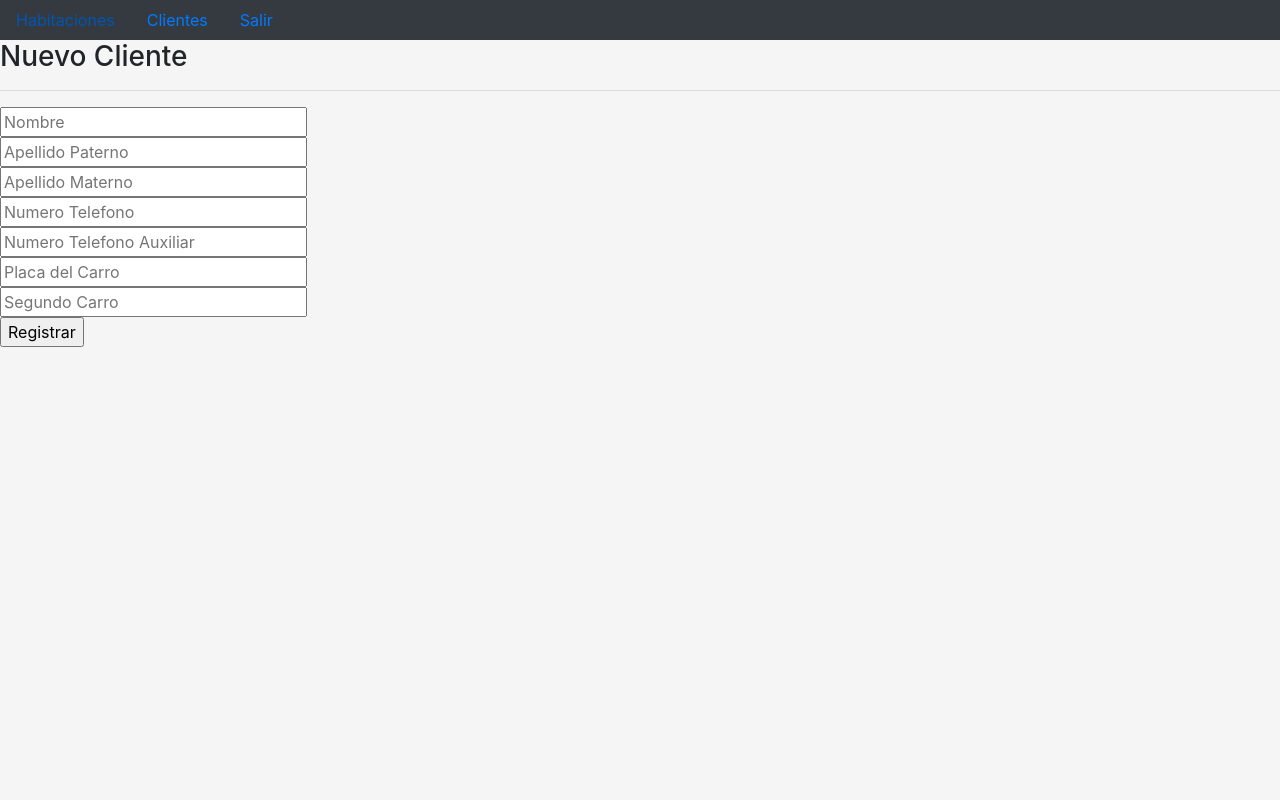
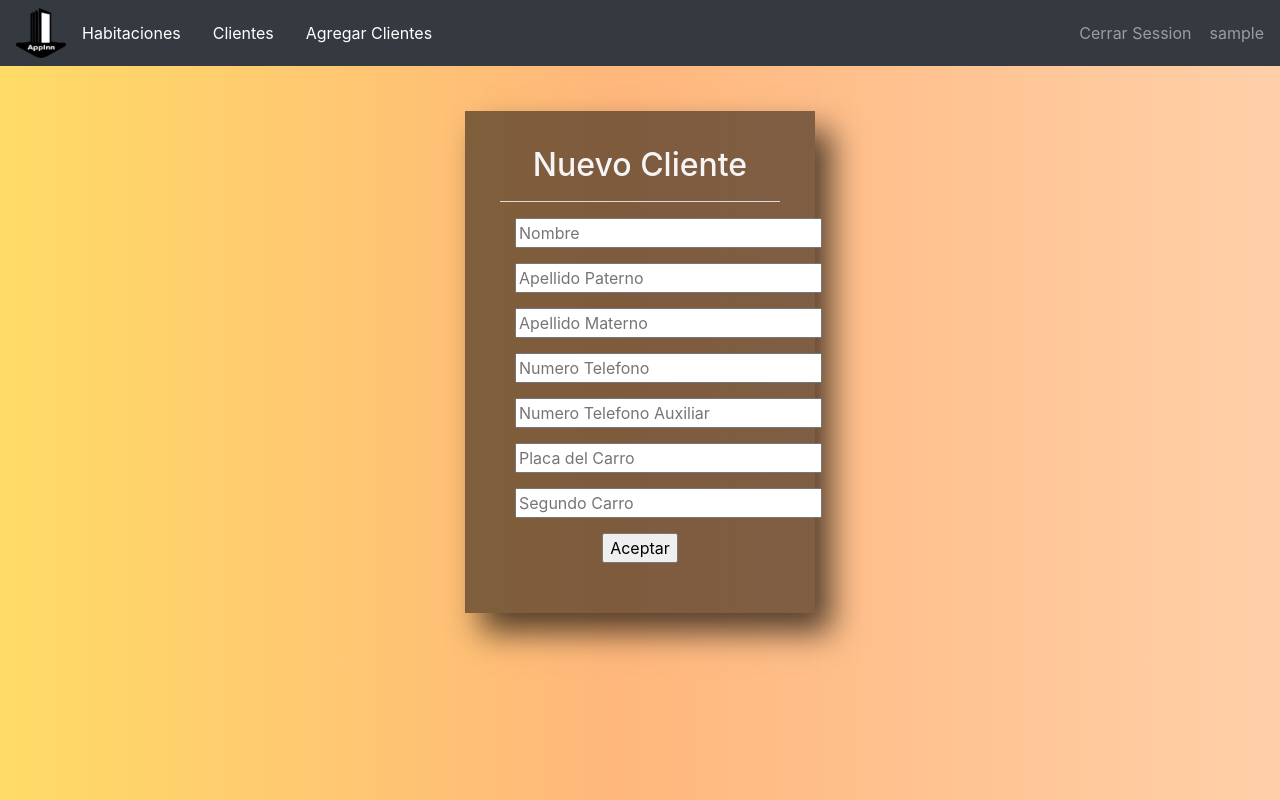
Before and after one commit to EssaulPR/ProyectoHotel, a Flask app: page /crearClt in a window 1280 px wide. Run offline with Flask 2, Linux system fonts and the light colour scheme; the visitor is signed in with stand-in values (Sample User, id 1); data comes from the database, SQL or seed files in the repository; some libraries are stand-ins or nearby versions.

Commit message:
Actualizacion v2

```diff
--- a/app/routes.py
+++ b/app/routes.py
@@ -64,3 +64,37 @@ def crearClt():
         db.session.commit()
         return redirect(url_for("client_UsR"))
     return render_template("crearClt.html", form=form)
+
+# Se crea una ruta para editar con metodo post
+@app.route("/crearClt/edit/<int:id>", methods=["POST"])
+@login_required
+def edit_crearClt(id):
+    clt = Cliente.query.filter_by(id=id).first()
+    if clt:
+        if current_user.id == clt.users_id:
+            pass
+            # Editar
+            form = CreacionClt()
+            if form.validate_on_submit():
+                clt.nameClt = form.nameClt.data
+                clt.apellidoPateClt = form.apellidoPateClt.data
+                clt.apellidoMateClt = form.apellidoMateClt.data
+                clt.phone = form.phone.data
+                clt.phone2 = form.phone2.data
+                clt.placaCarro = form.placaCarro.data
+                clt.placaCarro2 = form.placaCarro2.data
+                db.session.add(clt)
+                db.session.commit()
+                return redirect(url_for("client_UsR"))
+            form.nameClt.data = clt.nameClt
+            form.apellidoPateClt.data = clt.apellidoPateClt
+            form.apellidoMateClt.data = clt.apellidoMateClt
+            form.phone.data = clt.phone
+            form.phone2.data = clt.phone2
+            clt.placaCarro = form.placaCarro.data
+            return render_template("crearClt.html", form=form, edit=True)
+        else:
+            flash("No tienes permisos para borrar este contacto")
+    else:
+        flash("No existe")
+    return redirect(url_for("client_UsR"))
--- a/app/static/sass/_Login.scss
+++ b/app/static/sass/_Login.scss
@@ -6,17 +6,21 @@
   align-items: center;
 
 
-    background: rgba(255,219,102,1);
-    background: -moz-linear-gradient(left, rgba(255,219,102,1) 0%, rgba(255,160,82,0.76) 48%, rgba(255,160,82,0.5) 100%);
-    background: -webkit-gradient(left top, right top, color-stop(0%, rgba(255,219,102,1)), color-stop(48%, rgba(255,160,82,0.76)), color-stop(100%, rgba(255,160,82,0.5)));
-    background: -webkit-linear-gradient(left, rgba(255,219,102,1) 0%, rgba(255,160,82,0.76) 48%, rgba(255,160,82,0.5) 100%);
-    background: -o-linear-gradient(left, rgba(255,219,102,1) 0%, rgba(255,160,82,0.76) 48%, rgba(255,160,82,0.5) 100%);
-    background: -ms-linear-gradient(left, rgba(255,219,102,1) 0%, rgba(255,160,82,0.76) 48%, rgba(255,160,82,0.5) 100%);
-    background: linear-gradient(to right, rgba(255,219,102,1) 0%, rgba(255,160,82,0.76) 48%, rgba(255,160,82,0.5) 100%);
-    filter: progid:DXImageTransform.Microsoft.gradient( startColorstr='#ffdb66', endColorstr='#ffa052', GradientType=1 );
-
+    // background: rgba(255,219,102,1);
+    // background: -moz-linear-gradient(left, rgba(255,219,102,1) 0%, rgba(255,160,82,0.76) 48%, rgba(255,160,82,0.5) 100%);
+    // background: -webkit-gradient(left top, right top, color-stop(0%, rgba(255,219,102,1)), color-stop(48%, rgba(255,160,82,0.76)), color-stop(100%, rgba(255,160,82,0.5)));
+    // background: -webkit-linear-gradient(left, rgba(255,219,102,1) 0%, rgba(255,160,82,0.76) 48%, rgba(255,160,82,0.5) 100%);
+    // background: -o-linear-gradient(left, rgba(255,219,102,1) 0%, rgba(255,160,82,0.76) 48%, rgba(255,160,82,0.5) 100%);
+    // background: -ms-linear-gradient(left, rgba(255,219,102,1) 0%, rgba(255,160,82,0.76) 48%, rgba(255,160,82,0.5) 100%);
+    // background: linear-gradient(to right, rgba(255,219,102,1) 0%, rgba(255,160,82,0.76) 48%, rgba(255,160,82,0.5) 100%);
+    // filter: progid:DXImageTransform.Microsoft.gradient( startColorstr='#ffdb66', endColorstr='#ffa052', GradientType=1 );
+  img{
+    position: relative;
+    top: -240px;
+  }
 
   .card {
+    position: absolute;
     text-align: center;
     -webkit-box-shadow: 16px 19px 30px 0px rgba(0,0,0,0.67);
     -moz-box-shadow: 16px 19px 30px 0px rgba(0,0,0,0.67);
--- /dev/null
+++ b/app/static/sass/_clientes_usr.scss
@@ -0,0 +1,5 @@
+.cont-cltUsr{
+    h1{
+        text-align: center;
+    }
+}
--- /dev/null
+++ b/app/static/sass/_crearclt.scss
@@ -0,0 +1,27 @@
+.cont-crearCtl {
+  height: 74vh;
+  display: flex;
+  flex-direction: column;
+  justify-content: center;
+  align-items: center;
+
+  .borde{
+    text-align: center;
+    -webkit-box-shadow: 16px 19px 30px 0px rgba(0,0,0,0.67);
+    -moz-box-shadow: 16px 19px 30px 0px rgba(0,0,0,0.67);
+    box-shadow: 16px 19px 30px 0px rgba(0,0,0,0.67);
+
+    width: 350px;
+    padding: 35px;
+    background-color: rgba(0, 0, 0, 0.5) !important;
+  }
+  h2{
+    color: whitesmoke;
+  }
+  hr{
+    background-color: whitesmoke;
+  }
+  .cont-form{
+      margin: 15px;
+  }
+}
--- a/app/static/sass/style.css
+++ b/app/static/sass/style.css
@@ -13,14 +13,15 @@
   -webkit-box-align: center;
       -ms-flex-align: center;
           align-items: center;
-  background: #ffdb66;
-  background: -webkit-gradient(left top, right top, color-stop(0%, #ffdb66), color-stop(48%, rgba(255, 160, 82, 0.76)), color-stop(100%, rgba(255, 160, 82, 0.5)));
-  background: -webkit-gradient(linear, left top, right top, from(#ffdb66), color-stop(48%, rgba(255, 160, 82, 0.76)), to(rgba(255, 160, 82, 0.5)));
-  background: linear-gradient(to right, #ffdb66 0%, rgba(255, 160, 82, 0.76) 48%, rgba(255, 160, 82, 0.5) 100%);
-  filter: progid:DXImageTransform.Microsoft.gradient( startColorstr='#ffdb66', endColorstr='#ffa052', GradientType=1 );
+}
+
+.cont-login img {
+  position: relative;
+  top: -240px;
 }
 
 .cont-login .card {
+  position: absolute;
   text-align: center;
   -webkit-box-shadow: 16px 19px 30px 0px rgba(0, 0, 0, 0.67);
   box-shadow: 16px 19px 30px 0px rgba(0, 0, 0, 0.67);
@@ -50,7 +51,62 @@
   width: 220px;
 }
 
-body {
+.cont-cltUsr h1 {
+  text-align: center;
+}
+
+.cont-crearCtl {
+  height: 74vh;
+  display: -webkit-box;
+  display: -ms-flexbox;
+  display: flex;
+  -webkit-box-orient: vertical;
+  -webkit-box-direction: normal;
+      -ms-flex-direction: column;
+          flex-direction: column;
+  -webkit-box-pack: center;
+      -ms-flex-pack: center;
+          justify-content: center;
+  -webkit-box-align: center;
+      -ms-flex-align: center;
+          align-items: center;
+}
+
+.cont-crearCtl .borde {
+  text-align: center;
+  -webkit-box-shadow: 16px 19px 30px 0px rgba(0, 0, 0, 0.67);
+  box-shadow: 16px 19px 30px 0px rgba(0, 0, 0, 0.67);
+  width: 350px;
+  padding: 35px;
+  background-color: rgba(0, 0, 0, 0.5) !important;
+}
+
+.cont-crearCtl h2 {
+  color: whitesmoke;
+}
+
+.cont-crearCtl hr {
   background-color: whitesmoke;
 }
+
+.cont-crearCtl .cont-form {
+  margin: 15px;
+}
+
+body {
+  background: #ffdb66;
+  background: -webkit-gradient(left top, right top, color-stop(0%, #ffdb66), color-stop(48%, rgba(255, 160, 82, 0.76)), color-stop(100%, rgba(255, 160, 82, 0.5)));
+  background: -webkit-gradient(linear, left top, right top, from(#ffdb66), color-stop(48%, rgba(255, 160, 82, 0.76)), to(rgba(255, 160, 82, 0.5)));
+  background: linear-gradient(to right, #ffdb66 0%, rgba(255, 160, 82, 0.76) 48%, rgba(255, 160, 82, 0.5) 100%);
+  filter: progid:DXImageTransform.Microsoft.gradient( startColorstr='#ffdb66', endColorstr='#ffa052', GradientType=1 );
+}
+
+nav img {
+  height: 50px;
+  width: 50px;
+}
+
+nav .navbar-text {
+  margin-left: 10px;
+}
 /*# sourceMappingURL=style.css.map */
--- a/app/static/sass/style.scss
+++ b/app/static/sass/style.scss
@@ -1,4 +1,23 @@
 @import"./Login";
+@import"./clientes_usr";
+@import"./crearclt";
+
 body{
-    background-color: whitesmoke;
+    background: rgba(255,219,102,1);
+    background: -moz-linear-gradient(left, rgba(255,219,102,1) 0%, rgba(255,160,82,0.76) 48%, rgba(255,160,82,0.5) 100%);
+    background: -webkit-gradient(left top, right top, color-stop(0%, rgba(255,219,102,1)), color-stop(48%, rgba(255,160,82,0.76)), color-stop(100%, rgba(255,160,82,0.5)));
+    background: -webkit-linear-gradient(left, rgba(255,219,102,1) 0%, rgba(255,160,82,0.76) 48%, rgba(255,160,82,0.5) 100%);
+    background: -o-linear-gradient(left, rgba(255,219,102,1) 0%, rgba(255,160,82,0.76) 48%, rgba(255,160,82,0.5) 100%);
+    background: -ms-linear-gradient(left, rgba(255,219,102,1) 0%, rgba(255,160,82,0.76) 48%, rgba(255,160,82,0.5) 100%);
+    background: linear-gradient(to right, rgba(255,219,102,1) 0%, rgba(255,160,82,0.76) 48%, rgba(255,160,82,0.5) 100%);
+    filter: progid:DXImageTransform.Microsoft.gradient( startColorstr='#ffdb66', endColorstr='#ffa052', GradientType=1 );
 }
+nav{
+    img{
+        height: 50px;
+        width: 50px;
+    }
+    .navbar-text{
+        margin-left: 10px;
+    }
+}
--- a/app/templates/base.html
+++ b/app/templates/base.html
@@ -13,27 +13,42 @@
 </head>
 
 <body>
-    <!-- nav -->
+  <!-- nav HACER LOS ENLANCES TIPO BOTON!!-->
   {% if current_user.is_anonymous %}
   {% else %}
-        <nav class="nav bg-dark">
+  <nav class="navbar navbar-expand-lg navbar-dark bg-dark">
+    <img src="../static/img/AppInn.ico" alt="">
+    <a class="nav-link text-white" href="{{ url_for('habit_UsR') }}">Habitaciones</a>
+    <a class="nav-link text-white" href="{{ url_for('client_UsR') }}">Clientes</a>
+    <a class="nav-link text-white" href="{{ url_for('crearClt') }}">Agregar Clientes</a>
+    <ul class="navbar-nav ml-auto">
       <li class="nav-item">
-                <a class="nav-link active" href="{{ url_for('habit_UsR') }}">Habitaciones</a>
+        <a class="nav-link" href="{{ url_for('logout') }}">Cerrar Session</a>
       </li>
-            <li class="nav-item">
-                <a class="nav-link active" href="{{ url_for('client_UsR') }}">Clientes</a>
-            </li>
-            <li class="nav-item">
-                <a class="nav-link active" href="{{ url_for('logout') }}">Salir</a>
-            </li>
+    </ul>
+    <span class="navbar-text">
+      {{current_user.username}}
+    </span>
+    </div>
+  </nav>
+  {% endif %}
+  <!-- Mensaje -->
+  {% if current_user.is_anonymous %}
+  {% else %}
   {% with messages = get_flashed_messages() %}
   {% if messages %}
+
   {% for message in messages %}
-                    <h4>{{message}}</h4>
-                {% endfor  %}
+  <div class="alert alert-warning alert-dismissible fade show" role="alert">
+    {{message}}
+    <button type="button" class="close" data-dismiss="alert" aria-label="Close">
+      <span aria-hidden="true">&times;</span>
+    </button>
+  </div>
+
+  {% endfor %}
   {% endif %}
   {% endwith %}
-        </nav>
   {% endif %}
 
   <!-- FormLogin -->
@@ -50,6 +65,17 @@
   {% endblock %}
 
 
+  <script src="https://code.jquery.com/jquery-3.5.1.slim.min.js"
+    integrity="sha384-DfXdz2htPH0lsSSs5nCTpuj/zy4C+OGpamoFVy38MVBnE+IbbVYUew+OrCXaRkfj"
+    crossorigin="anonymous"></script>
+
+  <script src="https://cdn.jsdelivr.net/npm/popper.js@1.16.0/dist/umd/popper.min.js"
+    integrity="sha384-Q6E9RHvbIyZFJoft+2mJbHaEWldlvI9IOYy5n3zV9zzTtmI3UksdQRVvoxMfooAo"
+    crossorigin="anonymous"></script>
+  <script src="https://stackpath.bootstrapcdn.com/bootstrap/4.5.0/js/bootstrap.min.js"
+    integrity="sha384-OgVRvuATP1z7JjHLkuOU7Xw704+h835Lr+6QL9UvYjZE3Ipu6Tp75j7Bh/kR0JKI"
+    crossorigin="anonymous"></script>
+
   <script src="https://cdnjs.cloudflare.com/ajax/libs/jquery/3.5.1/jquery.slim.min.js"></script>
   <script src="https://cdnjs.cloudflare.com/ajax/libs/popper.js/1.16.1/umd/popper.min.js"></script>
   <script src="https://cdnjs.cloudflare.com/ajax/libs/twitter-bootstrap/4.5.0/js/bootstrap.min.js"></script>
--- a/app/templates/crearClt.html
+++ b/app/templates/crearClt.html
@@ -3,13 +3,10 @@
 {% block crearCtl %}
 <section class="cont-crearCtl">
 
-    <form action="" method="POST">
+    <form action="" method="POST" class="borde">
         {{ form.hidden_tag() }}
-        <div>
-            <h3>Nuevo Cliente</h3>
-            <hr>
-        </div>
-
+        <h2>Nuevo Cliente</h2>
+        <hr>
         <div>
             {% with messages = get_flashed_messages() %}
             {% if messages %}
@@ -52,7 +49,7 @@
         </div>
         <div class="cont-form">
             <!-- {{ form.submit() }} -->
-            <input class="btn-submit" type="submit" value="Registrar">
+            <input class="btn-submit" type="submit" value="Aceptar">
         </div>
 
     </form>
--- a/app/templates/login.html
+++ b/app/templates/login.html
@@ -2,6 +2,7 @@
 <!-- Formulario de inicio de sesion -->
 {% block content %}
 <section class="cont-login">
+    <img src="../static/img/AppInn.ico" alt="">
 
     <form action="" method="POST" class="card clwht">
         {{ form.hidden_tag() }}
```
Also changed, not shown: app/templates/client_UsR.html (+35 -13 lines), app/static/img/AppInn.ico (added), 1 other file. Lines whose indentation alone changed are shown as unchanged.
